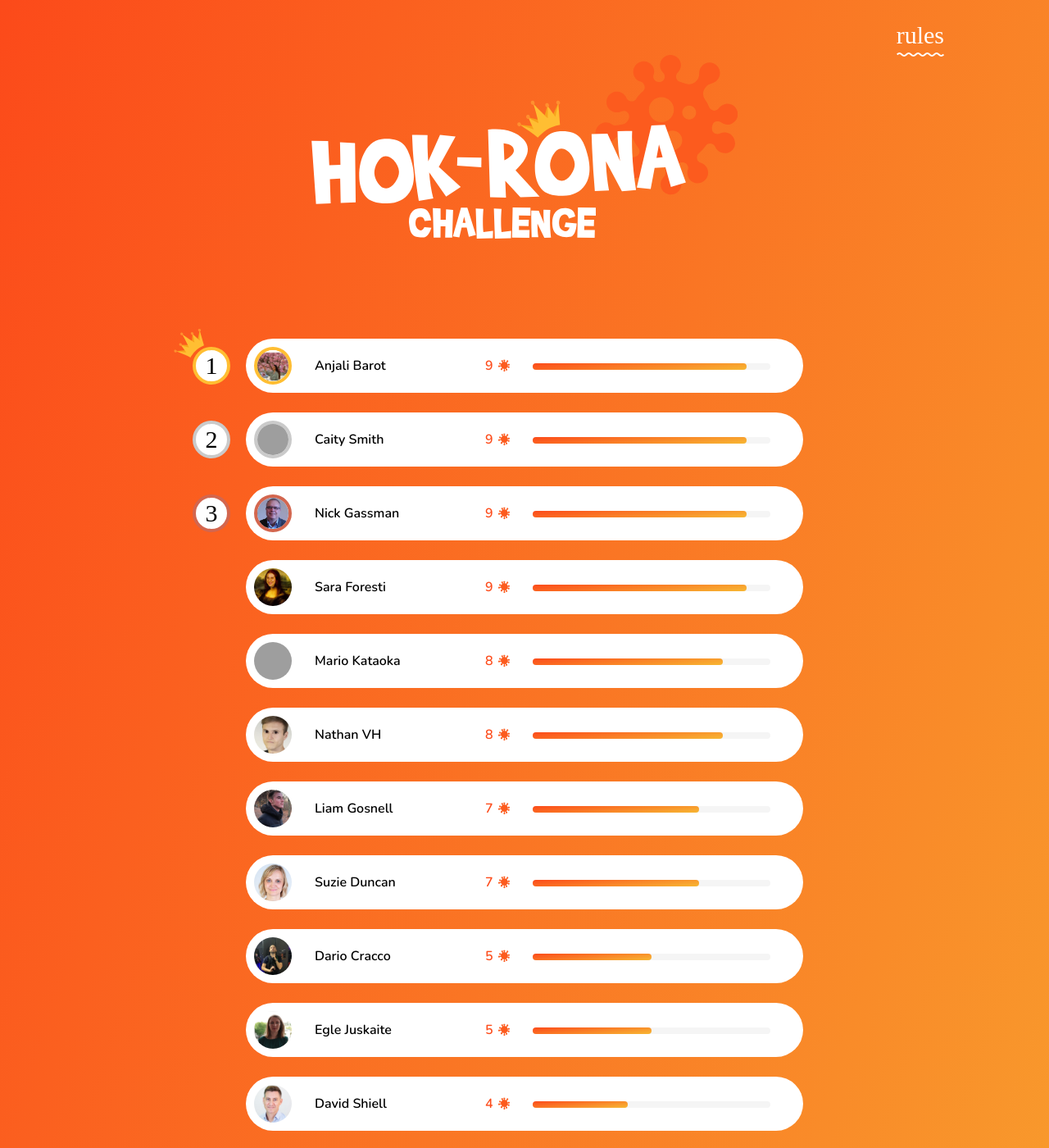
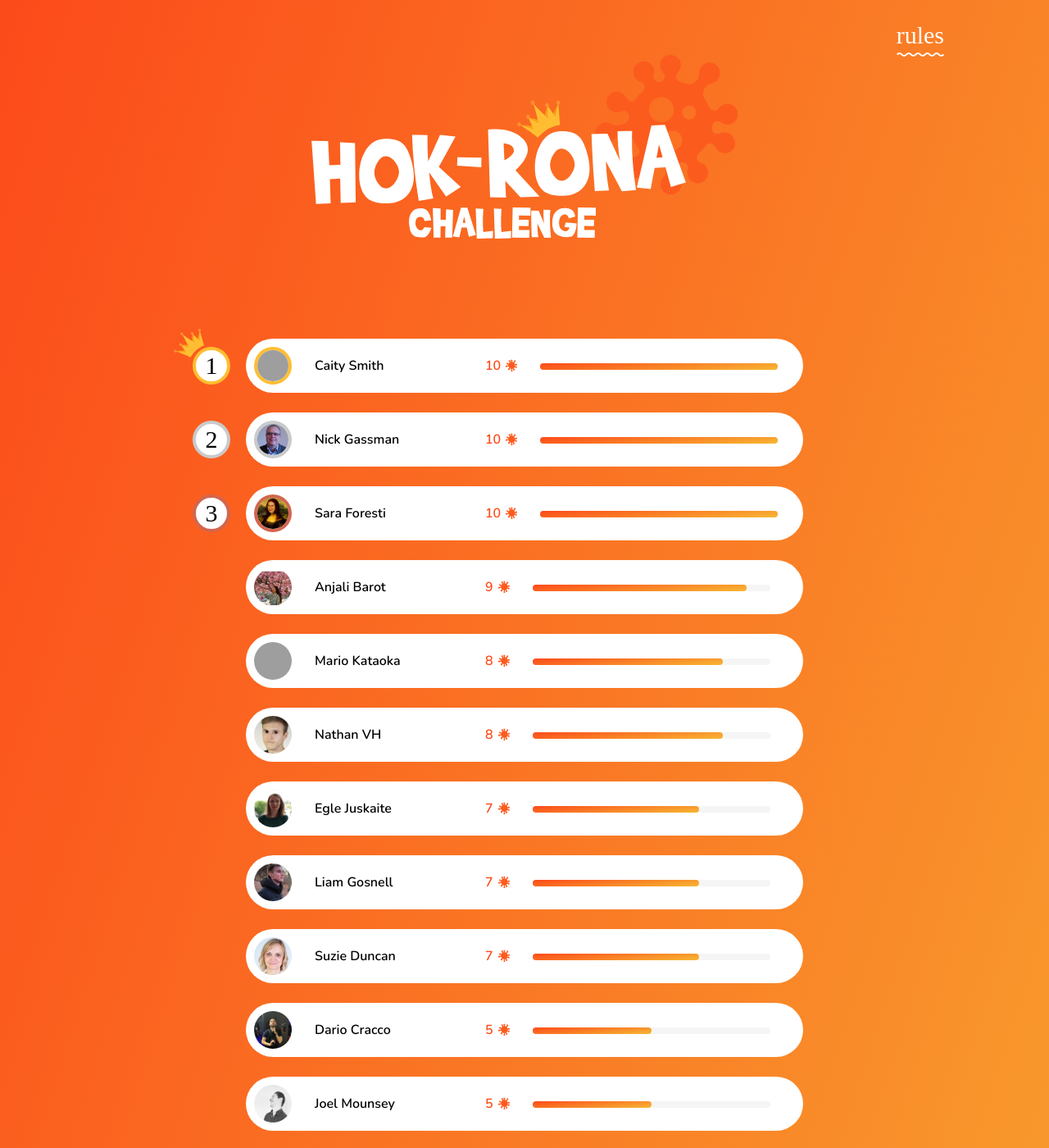
Before and after one commit to LiamGosnell/hokrona.github.io, a Jekyll site: the page built from index.html, in a window 1280 px wide and 1400 px high. Shown: the whole window at 82% size. Built offline with Jekyll 4.4.1, drawn with Linux system fonts in a browser that asks for light colours; some web fonts are replaced; some of the changed text lies outside the part shown; grey boxes are pictures that could not be loaded.

Commit message:
leaderboard updates

```diff
--- a/_config.yml
+++ b/_config.yml
@@ -32,24 +32,27 @@
 
 leaderboard:
   people:
+    - name: Caity Smith
+      score: 10
+      image: ../assets/img/people/cs-image.png
+    - name: Nick Gassman
+      score: 10
+      image: ../assets/img/people/ng-image.png
+    - name: Sara Foresti
+      score: 10
+      image: ../assets/img/people/sf-image.png
     - name: Anjali Barot
       score: 9
       image: ../assets/img/people/ab-image.png
-    - name: Caity Smith
-      score: 9
-      image: ../assets/img/people/cs-image.png
-    - name: Nick Gassman
-      score: 9
-      image: ../assets/img/people/ng-image.png
-    - name: Sara Foresti
-      score: 9
-      image: ../assets/img/people/sf-image.png
     - name: Mario Kataoka
       score: 8
       image: ../assets/img/people/mk-image.png
     - name: Nathan VH
       score: 8
       image: ../assets/img/people/nvh-image.png
+    - name: Egle Juskaite
+      score: 7
+      image: ../assets/img/people/ej-image.png
     - name: Liam Gosnell
       score: 7
       image: ../assets/img/people/lg-image.png
@@ -59,30 +62,27 @@
     - name: Dario Cracco
       score: 5
       image: ../assets/img/people/dc-image.png
-    - name: Egle Juskaite
+    - name: Joel Mounsey
       score: 5
-      image: ../assets/img/people/ej-image.png
+      image: ../assets/img/people/jm-image.png
     - name: David Shiell
       score: 4
       image: ../assets/img/people/ds-image.png
-    - name: Joel Mounsey
-      score: 4
-      image: ../assets/img/people/jm-image.png
     - name: Katie Bloor
       score: 4
       image: ../assets/img/people/kb-image.png
+    - name: Matt Robins
+      score: 4
+      image: ../assets/img/people/mr-image.png
+    - name: Osh Rice
+      score: 4
+      image: ../assets/img/people/or-image.png
     - name: Tom Painter
       score: 4
       image: ../assets/img/people/tp-image.png
     - name: Alex Toplis
       score: 3
       image: ../assets/img/people/at-image.png
-    - name: Matt Robins
-      score: 3
-      image: ../assets/img/people/mr-image.png
-    - name: Osh Rice
-      score: 3
-      image: ../assets/img/people/or-image.png
     - name: Tom Gale
       score: 3
       image: ../assets/img/people/tg-image.png
```
Also changed, not shown: 2 other files.
